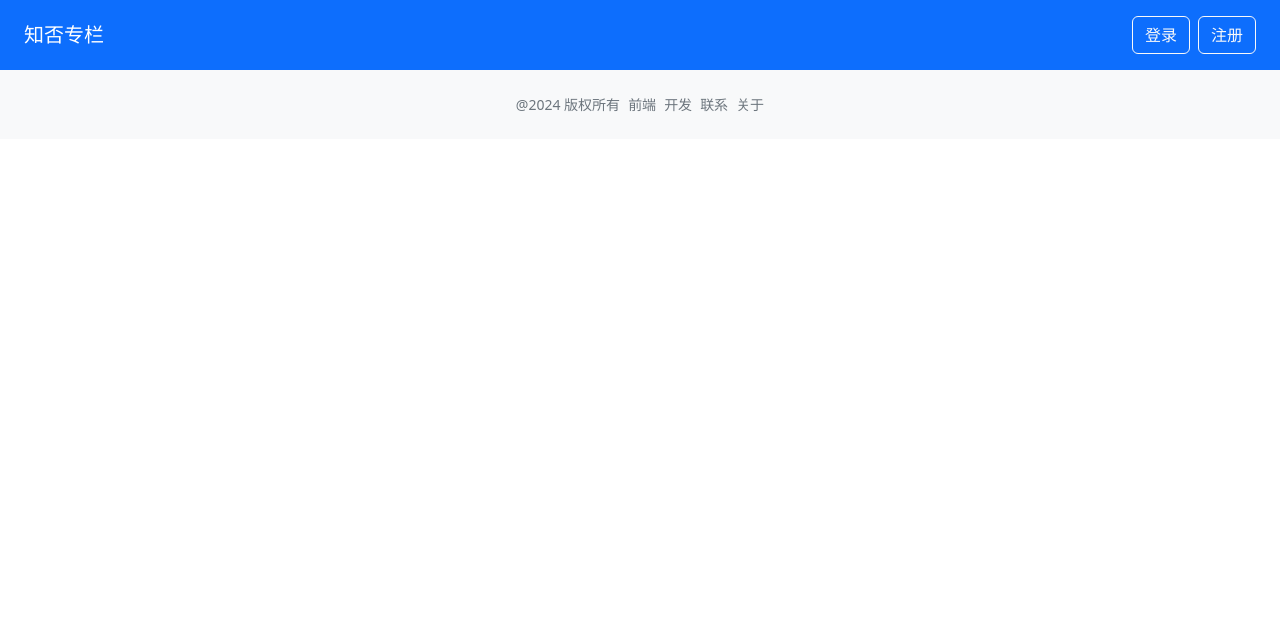
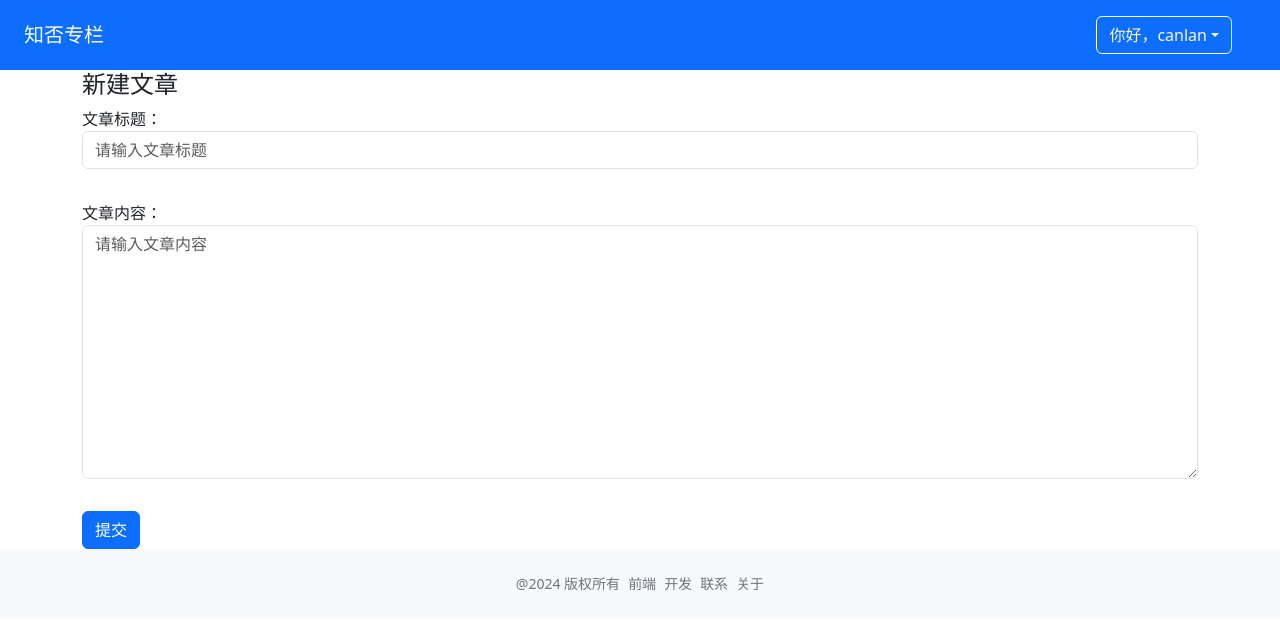
Before and after one commit to canlan527/vue3-zhifou, a Vue app: page /create in a window 1280 px wide. Shown: the top 630 px of the page. Built offline with nearby package versions, Linux system fonts and the light colour scheme.

Commit message:
使用pinia

```diff
--- a/src/App.vue
+++ b/src/App.vue
@@ -15,7 +15,7 @@
 const userData: UserProps = {
   id: 1,
   name: 'canlan',
-  isLogin: false
+  isLogin: true
 }
 
 export default defineComponent({
--- a/src/components/Dropdown.vue
+++ b/src/components/Dropdown.vue
@@ -35,6 +35,7 @@
     // 2.watchEffect
     watchEffect(() => {
       if(isClickOutside.value) {
+        console.log(isOpen.value)
         isOpen.value = false
       }
     })
--- a/src/components/GlobalHeader.vue
+++ b/src/components/GlobalHeader.vue
@@ -10,7 +10,7 @@
         <li class="list-inline-item">
           <Dropdown :title="user.name">
             <DropdownItem>
-              <a href="#" class="dropdown-item">新建文章</a>
+              <router-link to="/create" class="dropdown-item">新建文章</router-link>
             </DropdownItem>
             <DropdownItem disabled>
               <a href="#" class="dropdown-item">编辑资料</a>
--- a/src/components/ValidateInput.vue
+++ b/src/components/ValidateInput.vue
@@ -1,8 +1,11 @@
 <template>
   <div class="validate-input-container pb-3">
-    <input class="form-control" :class="{ 'is-invalid': inputRef.error }" v-bind="$attrs" :value="modelValue"
-      @input="updateValue" @blur="validate()">
-     val: {{ inputRef.val }} error: {{ (inputRef.error).toString() }} message: {{ inputRef.message }}
+    <input v-if="tag === 'input'" class="form-control" :class="{ 'is-invalid': inputRef.error }" v-bind="$attrs"
+      :value="modelValue" @input="updateValue" @blur="validate()">
+
+    <textarea v-else class="form-control" :class="{ 'is-invalid': inputRef.error }" v-bind="$attrs" :value="modelValue"
+      @input="updateValue" @blur="validate()" />
+
     <div v-if="inputRef.error" class="invalid-feedback">{{ inputRef.message }}</div>
   </div>
 </template>
@@ -21,12 +24,18 @@
 }
 
 export type RulesProp = RuleProp[]
+// 定义 input 类型： input、textarea
+type TagType = 'input' | 'textarea'
 
 export default defineComponent({
   name: 'ValidateInput',
   props: {
     rules: Array as PropType<RulesProp>,
     modelValue: String,
+    tag: {
+      type: String as PropType<TagType>,
+      default: 'input'
+    }
   },
   inheritAttrs: false, // 阻止继承父组件的属性
   emits: ['update:modelValue'], // 注册触发父组件的update:modelValue事件
--- a/src/router/index.ts
+++ b/src/router/index.ts
@@ -2,6 +2,7 @@
 import Home from '@/views/Home.vue'
 import Login from '@/views/Login.vue'
 import ColumnDetail from '@/views/ColumnDetail.vue'
+import CreatePost from '@/views/CreatePost.vue'
 
 const router = createRouter({
   history: createWebHistory(import.meta.env.BASE_URL),
@@ -21,6 +22,11 @@
       name: 'column',
       component: ColumnDetail
     },
+    {
+      path: '/create',
+      name: 'create',
+      component: CreatePost
+    }
   ]
 })
 
--- a/src/stores/counter.ts
+++ b/src/stores/counter.ts
@@ -5,6 +5,7 @@
   const count = ref(0)
   const doubleCount = computed(() => count.value * 2)
   function increment() {
+    console.log('increment')
     count.value++
   }
 
--- /dev/null
+++ b/src/views/CreatePost.vue
@@ -0,0 +1,37 @@
+<template>
+  <div class="create-post-page">
+    <h4>新建文章</h4>
+    <validate-form>
+      <div class="mb-3">
+        <label for="form-label">文章标题：</label>
+        <validate-input type="text" placeholder="请输入文章标题" />
+      </div>
+      <div class="mb-3">
+        <label for="form-label">文章内容：</label>
+        <validate-input tag="textarea" rows="10" type="text" placeholder="请输入文章内容" />
+      </div>
+      <template #submitBtn>
+        <button type="submit" class="btn btn-primary btn-lg">发布文章</button>
+      </template>
+    </validate-form>
+  </div>
+</template>
+<script lang="ts">
+import { defineComponent, ref } from 'vue'
+import ValidateForm from '@/components/ValidateForm.vue';
+import ValidateInput from '@/components/ValidateInput.vue';
+
+export default defineComponent({
+  name: 'CreatePost',
+  components: {
+    ValidateForm,
+    ValidateInput
+  },
+  setup() {
+
+  }
+})
+</script>
+<style scoped>
+
+</style>
--- a/src/views/Home.vue
+++ b/src/views/Home.vue
@@ -2,6 +2,12 @@
   <div class="home-page">
     <section class="py-5 text-center container">
       <div class="row py-lg-5">
+        <!-- <h1>
+          count:  {{ count }}
+          doubleCount:  {{ doubleCount }}
+        </h1> -->
+        <button class="btn btn-primary my-2" @click="increment">+1</button>
+        <hr>
         <div class="col-lg-6 col-md-8 mx-auto">
           <img src="../assets/imgs/callout.svg" alt="">
           <h2>随心写作，自由表达</h2>
@@ -15,9 +21,11 @@
   </div>
 </template>
 <script lang="ts">
-import { defineComponent } from 'vue'
+import { defineComponent, ref, computed } from 'vue'
+import { storeToRefs } from 'pinia';
 import ColumnList from '@/components/ColumnList.vue';
 import { columnData, type ColumnProps } from '@/testData'
+// import { useCounterStore } from '@/stores/counter'
 
 export default defineComponent({
   name: 'Home',
@@ -25,8 +33,23 @@
     ColumnList
   },
   setup() {
+    // const counterStore = useCounterStore()
+
+    // 使用 pinia 数据方式一：
+    // const count = computed(() => counterStore.count)
+    // const doubleCount = computed(() => counterStore.doubleCount)
+
+    // 使用 pinia 数据方式二：
+    // const { count, doubleCount  } = storeToRefs(counterStore)
+
+    // 导出方法
+    // const { increment} = counterStore
+
     return {
-      columnData
+      columnData,
+      // count,
+      // doubleCount,
+      // increment
     }
   }
 })
```
